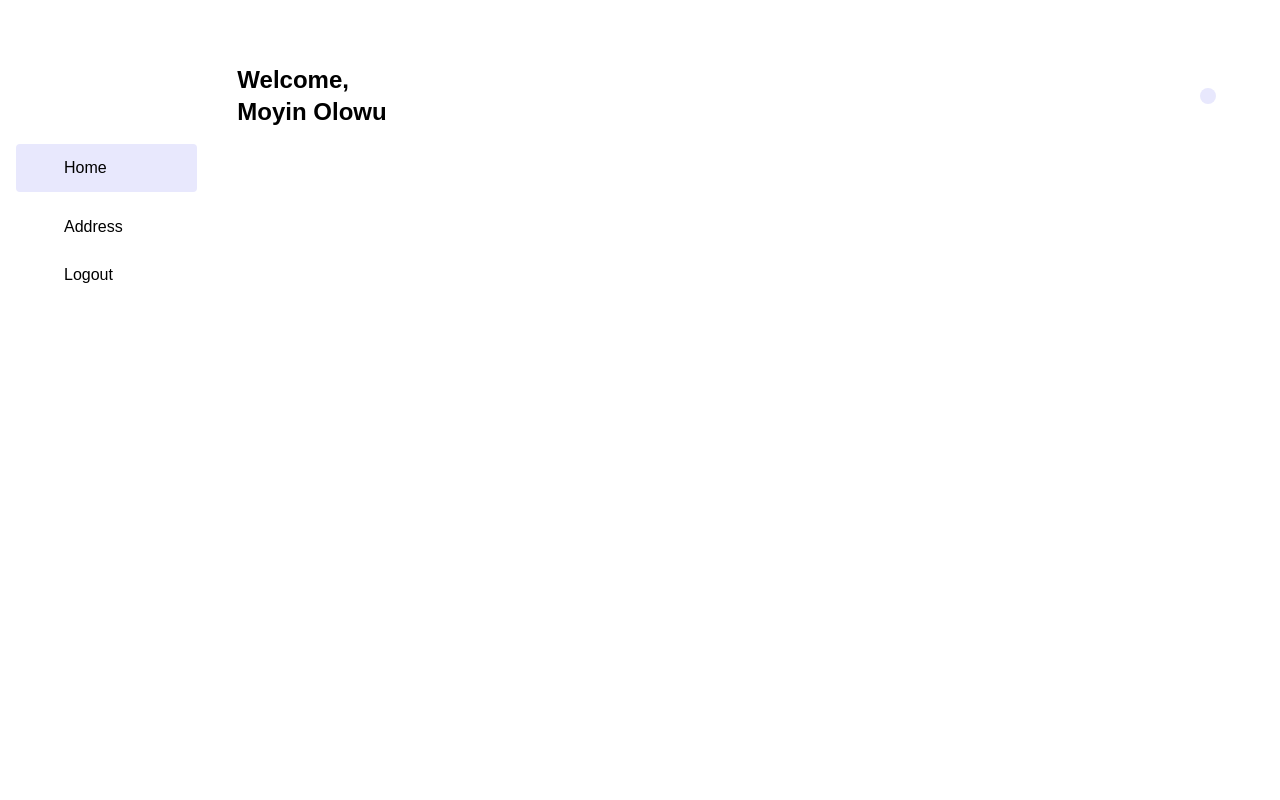
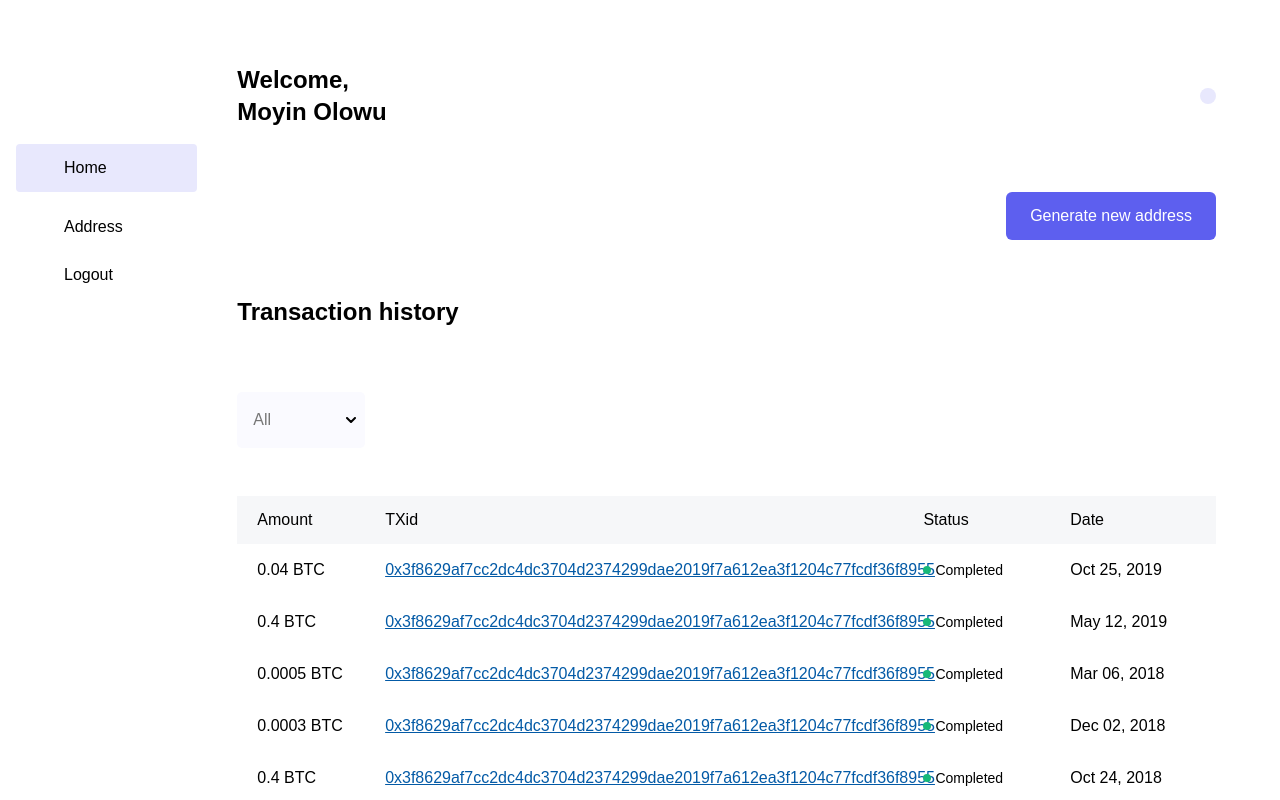
Before and after one commit to fluidcoins/wallet-as-as-service, a Nuxt app: page /home in a window 1280 px wide. Built offline with nearby package versions, Linux system fonts and the light colour scheme.

Commit message:
add home page

```diff
--- /dev/null
+++ b/components/Button/PlainButton.vue
@@ -0,0 +1,21 @@
+<template>
+  <button class="px-6 py-3 bg-primary text-white rounded-md">
+    {{ label }}
+  </button>
+</template>
+
+<script>
+  export default {
+    name: 'plainButton',
+    props: {
+      label: {
+        type: String,
+        required: true
+      }
+    }
+  }
+</script>
+
+<style lang="scss" scoped>
+
+</style>
--- a/components/Sidebar.vue
+++ b/components/Sidebar.vue
@@ -1,5 +1,5 @@
 <template>
-  <div class="h-screen">
+  <div class="h-full">
     <nav class="pt-36">
       <SidebarItem
         v-for="menu in menuItems"
--- /dev/null
+++ b/components/transactions/Status.vue
@@ -0,0 +1,47 @@
+<template>
+  <div class="status flex items-center">
+    <span class="rounded-full p-1" :class="getClass"></span>
+    <div class="ml-1 font-medium">{{ status | capitalize }}</div>
+  </div>
+</template>
+
+<script>
+  export default {
+    name: 'Status',
+    props: {
+      status: {
+        type: String,
+        default: 'paid'
+      },
+    },
+    computed: {
+      extraClass() {
+        switch(this.status.toLowerCase()) {
+          case 'completed':
+          case 'processed': {
+            return 'success'
+          }
+          case 'failed':
+          case 'expired':
+          case 'disabled':{
+            return 'failed'
+          }
+          case 'pending':
+          case 'unpaid': {
+            return 'pending'
+          }
+          default: {
+            return 'success'
+          }
+        }
+      },
+      getClass() {
+        return `bg-${this.extraClass}`
+      }
+    },
+  }
+</script>
+
+<style lang="scss" scoped>
+
+</style>
--- /dev/null
+++ b/components/transactions/Table.vue
@@ -0,0 +1,53 @@
+<template>
+  <div>
+    <table class="table-fixed w-full">
+      <thead class="bg-whitesmoke">
+        <tr>
+          <th class="one-fifth">Amount</th>
+          <th class="two-fifth">TXid</th>
+          <th class="one-fifth">Status</th>
+          <th class="one-fifth">Date</th>
+        </tr>
+      </thead>
+      <tbody>
+        <tr
+          class="cursor-pointer"
+          v-for="transaction of transactions"
+          :key="transaction.id"
+        >
+          <td>{{ transaction.amount }} {{ transaction.currency }}</td>
+          <td class="text-secondary underline">{{ transaction.txId }}</td>
+          <td><Status :status="transaction.status" /></td>
+          <td>{{ transaction.date }}</td>
+        </tr>
+      </tbody>
+    </table>
+  </div>
+</template>
+
+<script>
+import Status from "./Status.vue";
+
+export default {
+  name: 'Table',
+  components: {
+    Status
+  },
+  props: {
+    transactions: {
+      type: Array,
+      default: () => []
+    }
+  }
+}
+</script>
+
+<style lang="css" scoped>
+  .one-fifth{
+    width: 15%;
+  }
+
+  .two-fifth{
+    width: 55%;
+  }
+</style>
--- a/layouts/default.vue
+++ b/layouts/default.vue
@@ -1,12 +1,16 @@
 <template>
-  <div class="flex">
-    <div class="px-4 flex-none w-1/6">
+  <div class="flex h-screen overflow-hidden">
+    <div class="px-4 h-full flex-none w-1/6">
       <Sidebar />
     </div>
-    <div class="flex-1 pl-6 pr-16">
-      <div class="pt-16 pb-14">
+    <div class="flex-1 pl-6 pr-16 overflow-y-auto">
+      <div class="pt-16">
         <Navbar />
-
+        <div class="pt-16 flex justify-end">
+          <PlainButton
+            label="Generate new address"
+          />
+        </div>
       </div>
       <Nuxt />
     </div>
@@ -16,13 +20,17 @@
 <script>
 import Navbar from "~/components/Navbar"
 import Sidebar from "~/components/Sidebar"
+import PlainButton from "~/components/Button/PlainButton"
 export default {
   name: 'DefaultLayout',
   components:{
     Navbar,
-    Sidebar
+    Sidebar,
+    PlainButton
   }
 }
 </script>
 
-<style lang="scss" scoped></style>
+<style lang="css" scoped>
+
+</style>
--- a/nuxt.config.js
+++ b/nuxt.config.js
@@ -70,7 +70,8 @@ export default {
 
   // Plugins to run before rendering page: https://go.nuxtjs.dev/config-plugins
   plugins: [
-    '~/plugins/vuelidate'
+    '~/plugins/vuelidate',
+    '~/plugins/filters'
   ],
 
   // Auto import components: https://go.nuxtjs.dev/config-components
--- a/pages/home/index.vue
+++ b/pages/home/index.vue
@@ -1,13 +1,68 @@
 <template>
-  <div>
-
+  <div class="pt-14">
+    <h3 class="text-2xl mb-16">Transaction history</h3>
+    <select class="w-32 mb-12 border-0 bg-primaryLight300 text-base text-grey">
+      <option value="all">All</option>
+    </select>
+    <Table :transactions="transactions" />
   </div>
 </template>
 
 <script>
-  export default {
-    layout: 'default',
+import Table from "~/components/transactions/Table"
+
+export default {
+  layout: 'default',
+  components: {
+    Table
+  },
+  data(){
+    return {
+      transactions: [
+        {
+          currency: 'BTC',
+          id: 1,
+          amount: '0.04',
+          txId: '0x3f8629af7cc2dc4dc3704d2374299dae2019f7a612ea3f1204c77fcdf36f8955',
+          status: 'completed',
+          date: 'Oct 25, 2019'
+        },
+        {
+          currency: 'BTC',
+          id: 2,
+          amount: '0.4',
+          txId: '0x3f8629af7cc2dc4dc3704d2374299dae2019f7a612ea3f1204c77fcdf36f8955',
+          status: 'completed',
+          date: 'May 12, 2019'
+        },
+        {
+          currency: 'BTC',
+          id: 3,
+          amount: '0.0005',
+          txId: '0x3f8629af7cc2dc4dc3704d2374299dae2019f7a612ea3f1204c77fcdf36f8955',
+          status: 'completed',
+          date: 'Mar 06, 2018'
+        },
+        {
+          currency: 'BTC',
+          id: 4,
+          amount: '0.0003',
+          txId: '0x3f8629af7cc2dc4dc3704d2374299dae2019f7a612ea3f1204c77fcdf36f8955',
+          status: 'completed',
+          date: 'Dec 02, 2018'
+        },
+        {
+          currency: 'BTC',
+          id: 5,
+          amount: '0.4',
+          txId: '0x3f8629af7cc2dc4dc3704d2374299dae2019f7a612ea3f1204c77fcdf36f8955',
+          status: 'completed',
+          date: 'Oct 24, 2018'
+        },
+      ]
+    }
   }
+}
 </script>
 
 <style lang="scss" scoped>
--- /dev/null
+++ b/plugins/filters.js
@@ -0,0 +1,7 @@
+import Vue from 'vue'
+
+Vue.filter('capitalize', function (value) {
+  if (!value) return '';
+  value = value.toString();
+  return value.charAt(0).toUpperCase() + value.slice(1);
+});
--- a/tailwind.config.js
+++ b/tailwind.config.js
@@ -11,11 +11,12 @@ module.exports = {
     colors:{
       primary: '#5D5FEF',
       primaryLight: '#E8E8FD',
+      primaryLight300: '#FAFAFF',
       black: '#000000',
       grey: '#767676',
       lightGrey: '#C9D1D3',
       white: "#ffffff",
-      secondary: '#465881',
+      secondary: '#035AA6',
       midnight: '#023E73',
       error: '#CF0808',
       whitesmoke: '#F6F7F9',
```
Also changed, not shown: assets/css/tailwind.css, static/images/down-caret.svg (added).
